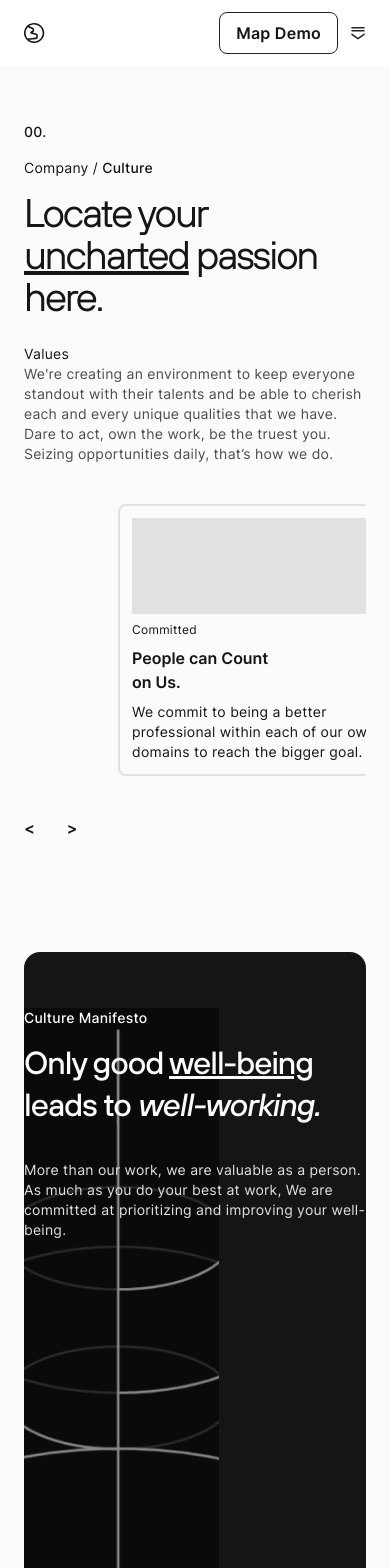
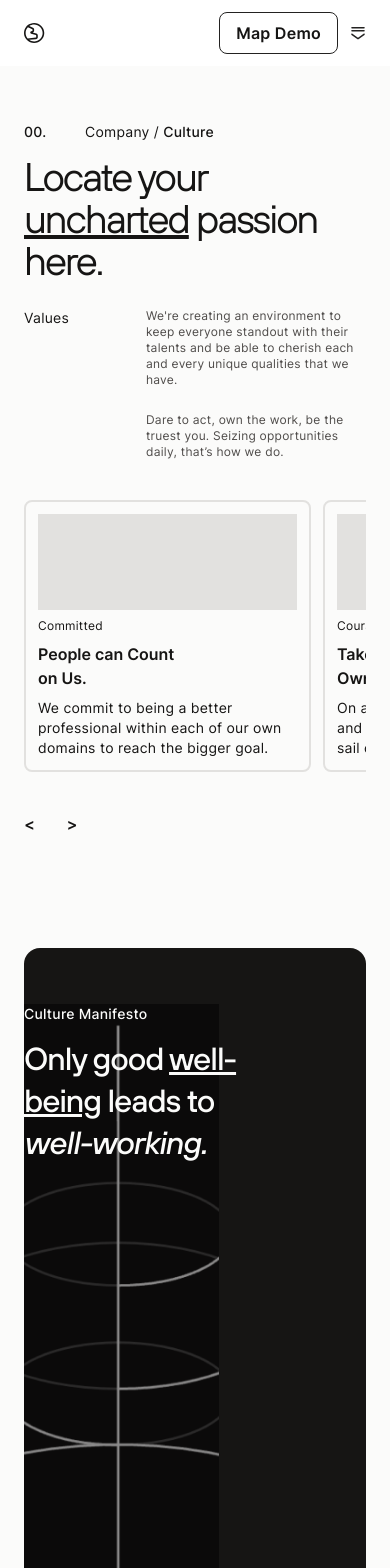
Before and after one commit to FelineJTD/braga-technologies-main-site, a Next.js app: page /company/culture in a window 390 px wide. Shown: the top 1568 px of the page. Built offline with nearby package versions, Linux system fonts and the light colour scheme.

Commit message:
improve culture responsiveness

```diff
--- a/pages/company/culture.js
+++ b/pages/company/culture.js
@@ -138,29 +138,27 @@ export default function Culture() {
 
       <main className='text-gray-900 bg-gray-50 w-full'>
         {/* 00 */}
-        <section className='whiteBG'>
+        <section className='whiteBGFullGrid'>
           <p className='bold mb-4'>00.</p>
-          <p className='col-span-4 mb-4'>Company / <b>Culture</b></p>
-          <h1 className='row-start-2 col-start-4 col-span-6 mb-6'>Locate your <u>uncharted</u> passion here.</h1>
-          <p className='row-start-3 col-start-2 col-span-2'>Values</p>
-          <p className='row-start-3 text-sm text-gray-600 col-span-3'>We&apos;re creating an environment to keep everyone standout with their talents and be able to cherish each and every unique qualities that we have.</p>
-          <p className='row-start-3 text-sm text-gray-600 col-span-3'>Dare to act, own the work, be the truest you. Seizing opportunities daily, that’s how we do.</p>
+          <p className='col-start-2 col-span-4 mb-4'>Company / <b>Culture</b></p>
+          <h1 className='row-start-2 lg:col-start-4 col-span-6 mb-6'>Locate your <u>uncharted</u> passion here.</h1>
+          <p className='row-start-3 lg:col-start-2 col-span-2'>Values</p>
+          <p className='row-start-3 text-xs md:text-sm text-gray-600 col-start-3 lg:col-start-4 col-span-4 lg:col-span-3 mb-6'>We&apos;re creating an environment to keep everyone standout with their talents and be able to cherish each and every unique qualities that we have.</p>
+          <p className='row-start-4 lg:row-start-3 text-xs md:text-sm text-gray-600 col-start-3 lg:col-start-7 col-span-4 lg:col-span-3'>Dare to act, own the work, be the truest you. Seizing opportunities daily, that’s how we do.</p>
           {/* carousel */}
-          <div className='col-start-1 col-span-12 flex space-x-3 overflow-auto no-scrollbar w-full mt-10' ref={valuesRef}>
-            <div className='min-w-[24%] h-full' />
-            {
-              Values.map((value, index) => (
+          <div className='col-start-1 col-span-6 lg:col-span-12 flex space-x-3 overflow-auto no-scrollbar w-full mt-10' ref={valuesRef}>
+            <div className='lg:min-w-[24%] min-w-0 -ml-3 lg:ml-0 h-full' />
+            { Values.map((value, index) => (
                 <div key={index} className='flex flex-col space-y-2 min-w-[287px] w-full rounded-lg p-3 border-2 border-gray-200'>
                   <div className='bg-gray-200 w-full h-24'/>
                   <p className='text-xs'>{value.title}</p>
                   <h5 className='w-7/12'>{value.headline}</h5>
                   <p className='text-sm'>{value.desc}</p>
                 </div>
-              ))
-            }
+            ))}
           </div>
           {/* TODO: change to icon */}
-          <div className='col-start-4 col-span-3 -ml-4 mt-8'>
+          <div className='lg:col-start-4 col-span-3 -ml-4 mt-8'>
             <button
               className='border-0 hover:text-primary duration-200'
               onClick={() => scroll(valuesRef, -200)}
@@ -178,12 +176,12 @@ export default function Culture() {
 
         <section ref={scrollAreaRef} className={`defaultGrid py-14 text-gray-50 bg-gray-900 ${isScrollArea? 'mt-0 mx-0 px-6 xl:px-[calc(10%+1.5rem)]' : 'mt-12 mx-6 rounded-2xl px-0 xl:px-[10%]'} duration-500`}>
           <img src='/company/bg.png' alt='' className='absolute z-0 justify-self-center w-1/2 h-[140%] object-cover' />
-          <div className='col-start-2 col-span-3 sticky top-14 z-10'>
+          <div className='col-start-2 col-span-3 lg:sticky top-14 z-10 mb-[44vh] lg:mb-0'>
             <p className='bold mb-4'>Culture Manifesto</p>
-            <h2>Only good <u>well-being</u> leads to <i>well-working.</i></h2>
+            <h2 className='w-2/3 lg:w-full'>Only good <u>well-being</u> leads to <i>well-working.</i></h2>
           </div>
           <p className='col-start-9 col-span-3 text-gray-200 mt-8 mb-[44vh] text-sm relative z-10'>More than our work, we are valuable as a person. As much as you do your best at work, We are committed at prioritizing and improving your well-being.</p>
-          <p className='col-start-9 col-span-3 text-gray-200 mt-8 bold mb-[44vh] relative z-10'>With Braga Technologies, navigate your passion and expertise here together.</p>
+          <p className='col-start-9 col-span-3 text-gray-200 mt-8 bold mb-[44vh] relative z-10 text-lg'>With Braga Technologies, navigate your passion and expertise here together.</p>
           <p className='col-start-9 col-span-3 text-gray-200 mt-8 text-sm relative z-10'>Braga’s living systems and playbook are designed to ensure you have a wholly impeccable experience here.</p>
           <button className='col-start-9 col-span-2 text-gray-200 mt-8 buttonDark relative z-10'>Grow With Us &gt;</button>
         </section>
--- a/styles/globals.css
+++ b/styles/globals.css
@@ -235,12 +235,20 @@ button {
   @apply flex flex-col items-start lg:grid lg:grid-cols-12 gap-x-6;
 }
 
+.defaultFullGrid {
+  @apply items-start grid lg:grid-cols-12 grid-cols-6 gap-x-6;
+}
+
 .blackBG {
   @apply defaultPadding bg-gray-900 text-gray-50 md:mx-6 rounded-2xl defaultGrid;
 }
 
 .whiteBG {
   @apply defaultPadding bg-gray-50 text-gray-900 defaultPadding defaultGrid;
+}
+
+.whiteBGFullGrid {
+  @apply defaultPadding bg-gray-50 text-gray-900 defaultPadding defaultFullGrid;
 }
 
 .buttonLight {
```
